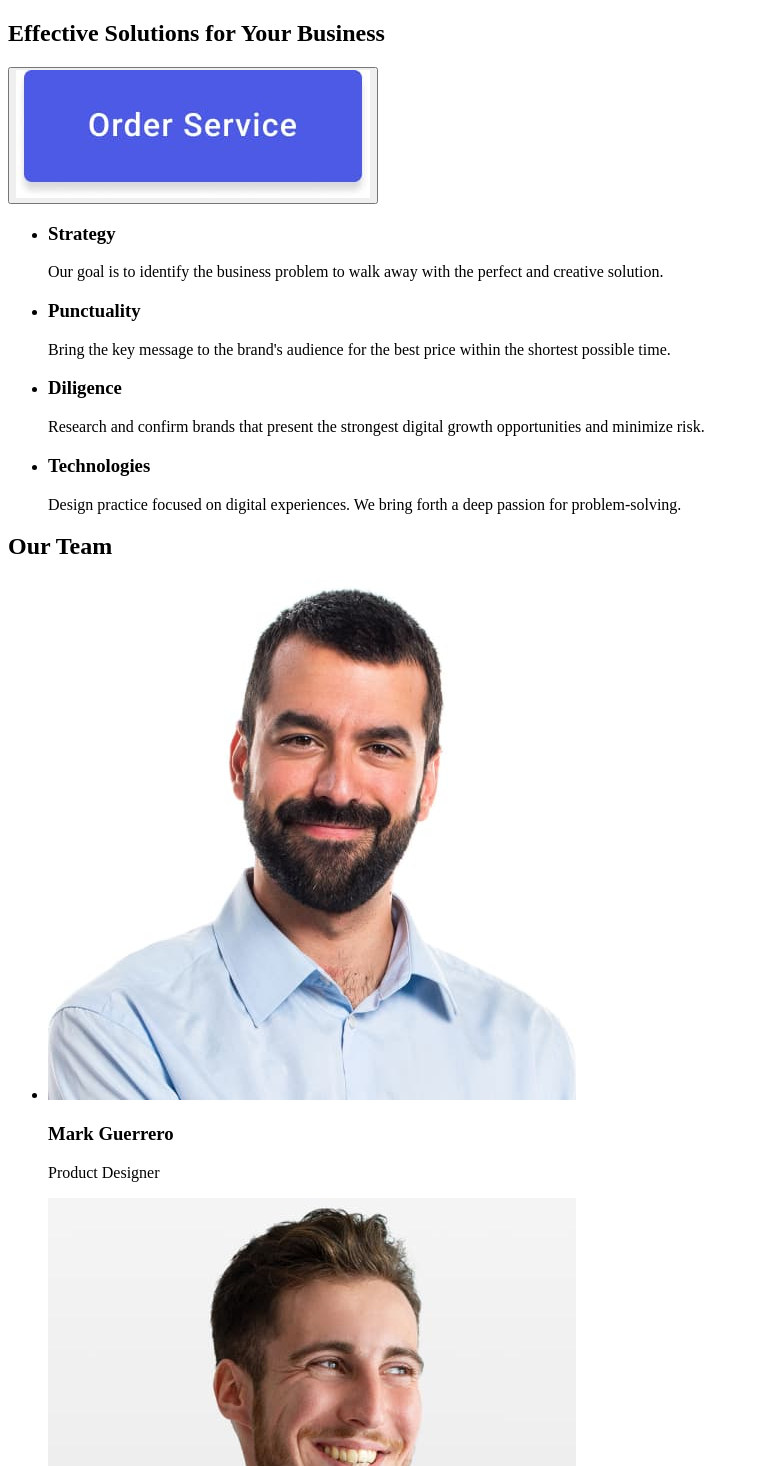
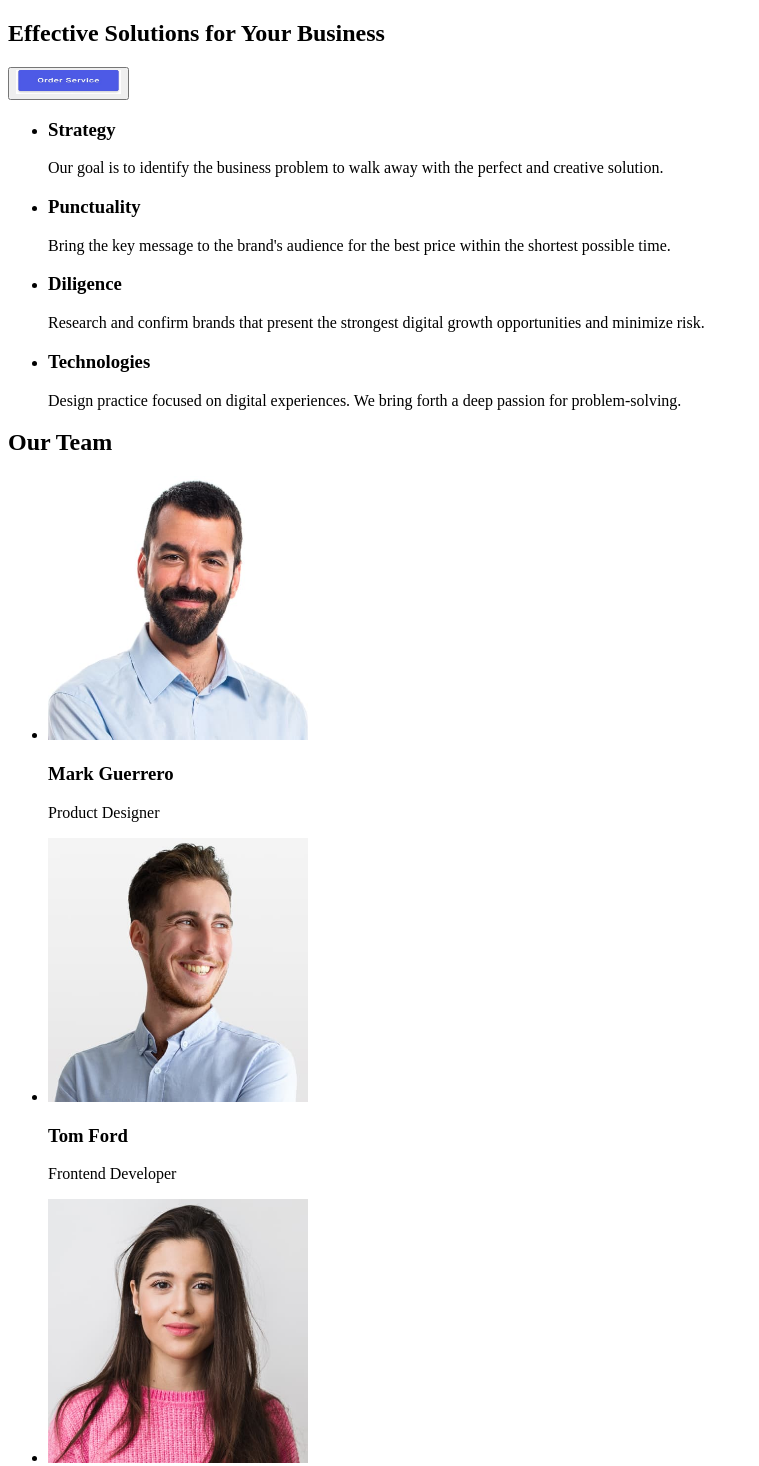
Before and after one commit to svitlana-kukhta/goit-markup-hw-02, a plain HTML site: page index.html in a window 1280 px wide. Shown: the top 1466 px of the page, without its empty margins (0-759 px from the left). Drawn offline with Linux system fonts and the light colour scheme.

Commit message:
image size correction

```diff
--- a/index.html
+++ b/index.html
@@ -13,7 +13,10 @@
     <section>
 <!--Order service-->
      <h1>Effective Solutions for Your Business</h1>
-     <button type="button"> <img src="./images/Button.jpg" alt="button"></button>
+     <button type="button"> <img src="./images/Button.jpg"
+                                alt="button"
+                                width="105"
+                                height="24"/></button>
     </section>
     <section>
 <!--Our advantages-->
@@ -42,19 +45,22 @@
     <ul>
         <li><img src="./images/img.jpg"
                  alt="Mark Guerrero"
-                 width="528"/>
+                 width="260"
+                 height="264"/>
             <h3>Mark Guerrero</h3>
             <p>Product Designer</p>
         </li>
         <li><img src="./images/img (1).jpg"
                  alt="Tom Ford"
-                 width="528"/>
+                 width="260"
+                 height="264"/>
             <h3>Tom Ford</h3>
             <p>Frontend Developer</p>
         </li>
         <li><img src="images/img (2).jpg"
                  alt="Camila Garcia"
-                 width="528"/>
+                 width="260"
+                 height="264"/>
             <h3>Camila Garcia</h3>
             <p>Marketing</p>
         </li>
```
